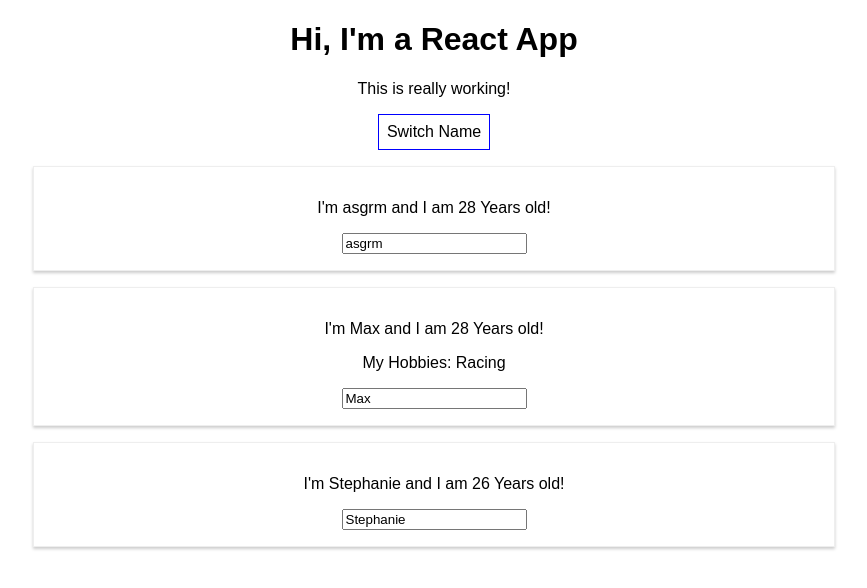
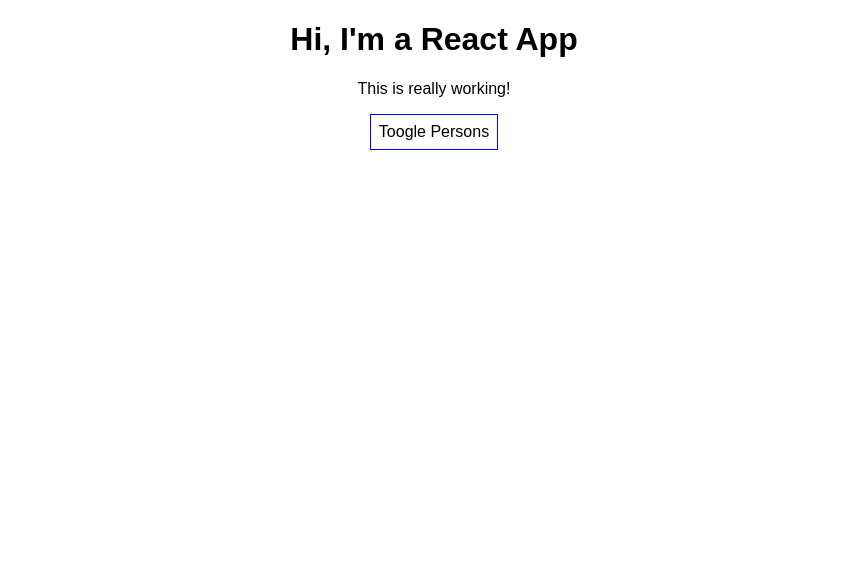
Before and after one commit to asgrm/react-guide, a React (Create React App) app: page / in a window 1280 px wide. Shown: the top 588 px of the page, without its empty margins (206-1073 px from the left). Built offline with nearby package versions, Linux system fonts and the light colour scheme.

Commit message:
done point 4.5

```diff
--- a/src/App.js
+++ b/src/App.js
@@ -9,6 +9,7 @@
       {name: 'Stephanie', age: 26},
     ],
     otherState: 'other value',
+    showPersons: false,
   };
 
   switchNameHandler = (newName) => {
@@ -29,34 +30,43 @@
     });
   };
 
+  togglePersonHandler = () => {
+    this.setState({
+      showPersons: !this.state.showPersons,
+    })
+  };
+
   render() {
     const style = {
       backgroundColor: 'white',
       font: 'inherit',
       border: '1px solid blue',
       padding: '8px',
-      // cursor: 'pointer',
+    };
+    let persons = null;
+    if(this.state.showPersons) {
+      persons = (
+        <div>
+        {this.state.persons.map(item => {
+          return <Person
+            name={item.name}
+            age={item.age}/>
+        })}
+      </div>
+      );
+    }
 
-    };
     return (
       <div className="App">
         <h1>Hi, I'm a React App</h1>
         <p>This is really working!</p>
         <button style={style}
-        onClick={() => this.switchNameHandler('Maximilian!!')}>Switch Name</button>
-        <Person
-          name={this.state.persons[0].name}
-          age={this.state.persons[0].age}/>
-        <Person
-          name={this.state.persons[1].name}
-          age={this.state.persons[1].age}
-          click={this.switchNameHandler.bind(this, 'Max!')}
-          changed ={this.nameChangedHandler} >My Hobbies: Racing</Person>
-        <Person
-          name={this.state.persons[2].name}
-          age={this.state.persons[2].age}/>
+        onClick={this.togglePersonHandler}>Toogle Persons</button>
+        {persons}
+
+
+
       </div>
-
     );
   }
 }
```
